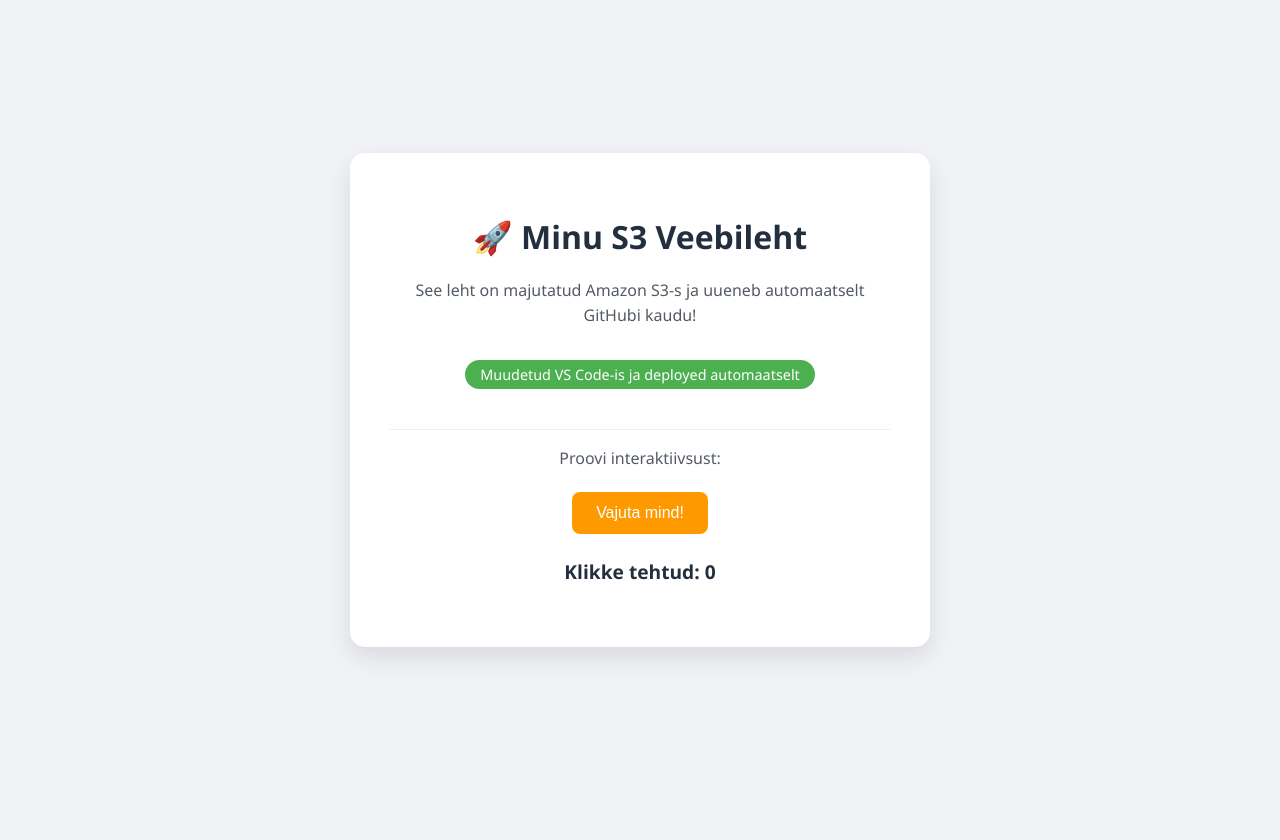
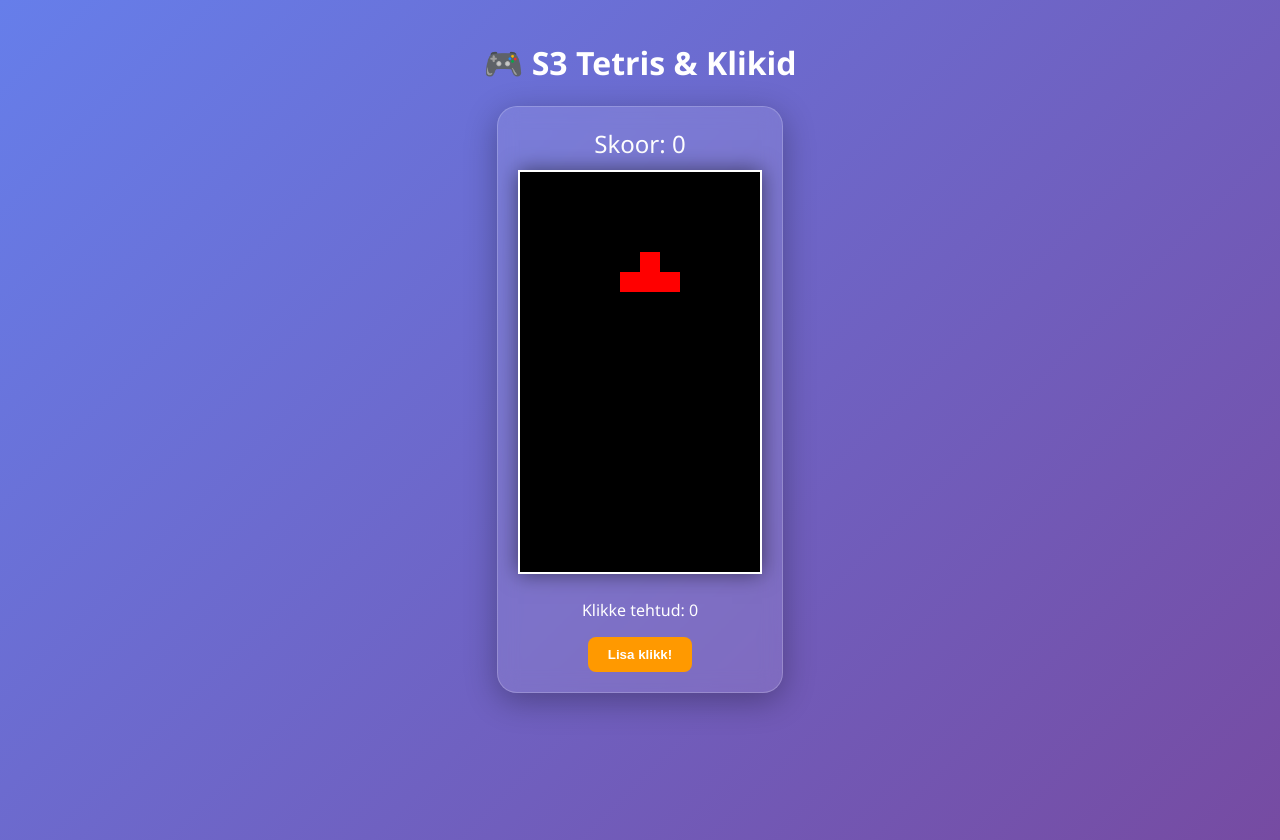
Before and after one commit to laura-lisetteanniko/minu-veebileht, a plain HTML site: page index.html in a window 1280 px wide. Before the commit the page ends 800 px from the top, so only its background shows below. Drawn offline with Linux system fonts and the light colour scheme.

Commit message:
Lisasin Tetrise ja värvilise tausta

```diff
--- a/index.html
+++ b/index.html
@@ -3,86 +3,187 @@
 <head>
     <meta charset="UTF-8">
     <meta name="viewport" content="width=device-width, initial-scale=1.0">
-    <title>S3 Labor - Automaatne Deployment</title>
+    <title>S3 Mängukeskus - Tetris</title>
     <style>
+        /* Värviline taust ja disain */
         body {
-            font-family: 'Segoe UI', Tahoma, Geneva, Verdana, sans-serif;
+            font-family: 'Segoe UI', sans-serif;
             text-align: center;
-            background-color: #f0f2f5;
+            background: linear-gradient(135deg, #667eea 0%, #764ba2 100%);
+            color: white;
             margin: 0;
-            padding: 0;
             display: flex;
-            justify-content: center;
+            flex-direction: column;
             align-items: center;
-            height: 100vh;
+            min-height: 100vh;
+            padding: 20px;
         }
-        .card {
-            background: white;
-            padding: 40px;
-            border-radius: 15px;
-            box-shadow: 0 10px 25px rgba(0,0,0,0.1);
-            max-width: 500px;
+        .container {
+            background: rgba(255, 255, 255, 0.1);
+            backdrop-filter: blur(10px);
+            padding: 20px;
+            border-radius: 20px;
+            box-shadow: 0 8px 32px rgba(0,0,0,0.3);
+            border: 1px solid rgba(255,255,255,0.2);
         }
-        h1 { color: #232f3e; margin-bottom: 20px; } /* AWS tumesinine */
-        p { color: #545b64; line-height: 1.6; }
-        .status-badge {
-            background-color: #4caf50;
-            color: white;
-            padding: 5px 15px;
-            border-radius: 20px;
-            font-size: 0.9em;
-            display: inline-block;
-            margin-top: 15px;
-            margin-bottom: 20px;
+        canvas {
+            border: 2px solid white;
+            background-color: #000;
+            box-shadow: 0 0 20px rgba(0,0,0,0.5);
         }
+        .stats { margin-bottom: 10px; font-size: 1.5em; }
         button {
-            background-color: #ff9900; /* AWS oranž */
+            background-color: #ff9900;
             border: none;
             color: white;
-            padding: 12px 24px;
-            text-align: center;
-            text-decoration: none;
-            display: inline-block;
-            font-size: 16px;
-            margin: 4px 2px;
+            padding: 10px 20px;
+            border-radius: 8px;
             cursor: pointer;
-            border-radius: 8px;
-            transition: background-color 0.3s;
-        }
-        button:hover {
-            background-color: #ec7211;
-        }
-        #counter {
             font-weight: bold;
-            font-size: 1.2em;
-            color: #232f3e;
         }
     </style>
 </head>
 <body>
-    <div class="card">
-        <h1>🚀 Minu S3 Veebileht</h1>
-        <p>See leht on majutatud Amazon S3-s ja uueneb automaatselt GitHubi kaudu!</p>
-        <div class="status-badge">Muudetud VS Code-is ja deployed automaatselt</div>
+    <h1>🎮 S3 Tetris & Klikid</h1>
 
-        <div style="margin-top: 20px; border-top: 1px solid #eee; pt: 20px;">
-            <p>Proovi interaktiivsust:</p>
-            <button onclick="countClicks()" id="btn">Vajuta mind!</button>
-            <p id="counter">Klikke tehtud: 0</p>
+    <div class="container">
+        <div class="stats">Skoor: <span id="score">0</span></div>
+        <canvas id="tetris" width="240" height="400"></canvas>
+
+        <div style="margin-top: 20px;">
+            <p>Klikke tehtud: <span id="counter">0</span></p>
+            <button onclick="countClicks()">Lisa klikk!</button>
         </div>
     </div>
 
     <script>
+        // --- KLIKKIDE LOENDUR ---
         let clicks = 0;
         function countClicks() {
             clicks++;
-            document.getElementById('counter').innerText = 'Klikke tehtud: ' + clicks;
+            document.getElementById('counter').innerText = clicks;
+        }
 
-            // Väike efekt nupule vajutades
-            const btn = document.getElementById('btn');
-            btn.style.transform = 'scale(0.95)';
-            setTimeout(() => btn.style.transform = 'scale(1)', 100);
+        // --- TETRISE LOOGIKA (LIHTSUSTATUD) ---
+        const canvas = document.getElementById('tetris');
+        const context = canvas.getContext('2d');
+        context.scale(20, 20);
+
+        function arenaSweep() {
+            let rowCount = 1;
+            outer: for (let y = arena.length - 1; y > 0; --y) {
+                for (let x = 0; x < arena[y].length; ++x) {
+                    if (arena[y][x] === 0) continue outer;
+                }
+                const row = arena.splice(y, 1)[0].fill(0);
+                arena.unshift(row);
+                ++y;
+                score += rowCount * 10;
+                rowCount *= 2;
+            }
+            updateScore();
         }
+
+        function collide(arena, player) {
+            const [m, o] = [player.matrix, player.pos];
+            for (let y = 0; y < m.length; ++y) {
+                for (let x = 0; x < m[y].length; ++x) {
+                    if (m[y][x] !== 0 && (arena[y + o.y] && arena[y + o.y][x + o.x]) !== 0) return true;
+                }
+            }
+            return false;
+        }
+
+        function createMatrix(w, h) {
+            const matrix = [];
+            while (h--) matrix.push(new Array(w).fill(0));
+            return matrix;
+        }
+
+        function draw() {
+            context.fillStyle = '#000';
+            context.fillRect(0, 0, canvas.width, canvas.height);
+            drawMatrix(arena, {x: 0, y: 0});
+            drawMatrix(player.matrix, player.pos);
+        }
+
+        function drawMatrix(matrix, offset) {
+            matrix.forEach((row, y) => {
+                row.forEach((value, x) => {
+                    if (value !== 0) {
+                        context.fillStyle = 'red';
+                        context.fillRect(x + offset.x, y + offset.y, 1, 1);
+                    }
+                });
+            });
+        }
+
+        function merge(arena, player) {
+            player.matrix.forEach((row, y) => {
+                row.forEach((value, x) => {
+                    if (value !== 0) arena[y + player.pos.y][x + player.pos.x] = value;
+                });
+            });
+        }
+
+        function playerDrop() {
+            player.pos.y++;
+            if (collide(arena, player)) {
+                player.pos.y--;
+                merge(arena, player);
+                playerReset();
+                arenaSweep();
+            }
+            dropCounter = 0;
+        }
+
+        function playerMove(dir) {
+            player.pos.x += dir;
+            if (collide(arena, player)) player.pos.x -= dir;
+        }
+
+        function playerReset() {
+            const pieces = 'ILJOTSZ';
+            player.matrix = [[0,1,0],[1,1,1],[0,0,0]]; // Lihtsustatud T-kujund
+            player.pos.y = 0;
+            player.pos.x = (arena[0].length / 2 | 0) - (player.matrix[0].length / 2 | 0);
+            if (collide(arena, player)) {
+                arena.forEach(row => row.fill(0));
+                score = 0;
+                updateScore();
+            }
+        }
+
+        function updateScore() {
+            document.getElementById('score').innerText = score;
+        }
+
+        let dropCounter = 0;
+        let dropInterval = 1000;
+        let lastTime = 0;
+
+        function update(time = 0) {
+            const deltaTime = time - lastTime;
+            lastTime = time;
+            dropCounter += deltaTime;
+            if (dropCounter > dropInterval) playerDrop();
+            draw();
+            requestAnimationFrame(update);
+        }
+
+        const arena = createMatrix(12, 20);
+        const player = { pos: {x: 0, y: 0}, matrix: null };
+        let score = 0;
+
+        document.addEventListener('keydown', event => {
+            if (event.keyCode === 37) playerMove(-1);
+            else if (event.keyCode === 39) playerMove(1);
+            else if (event.keyCode === 40) playerDrop();
+        });
+
+        playerReset();
+        updateScore();
+        update();
     </script>
 </body>
 </html>
```
